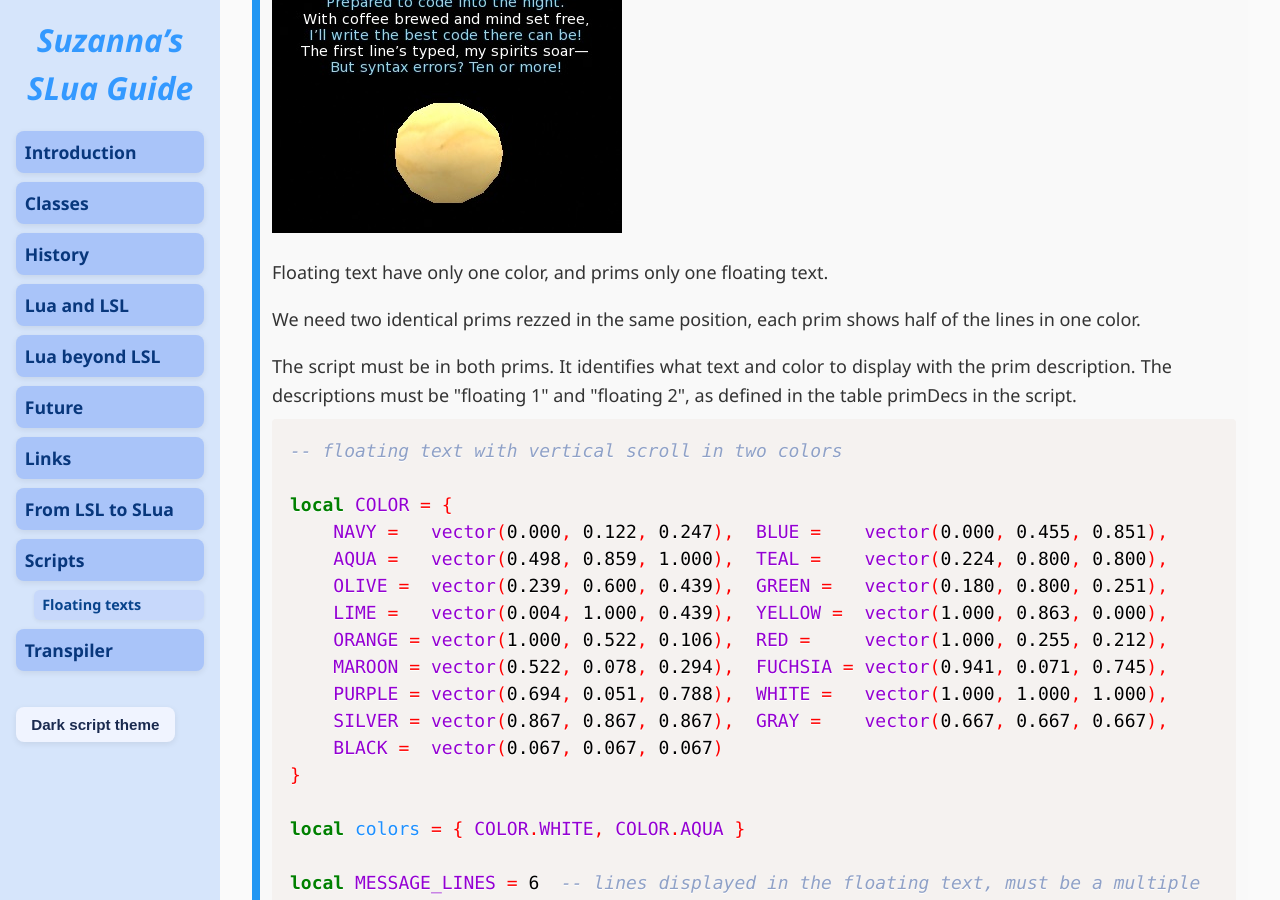
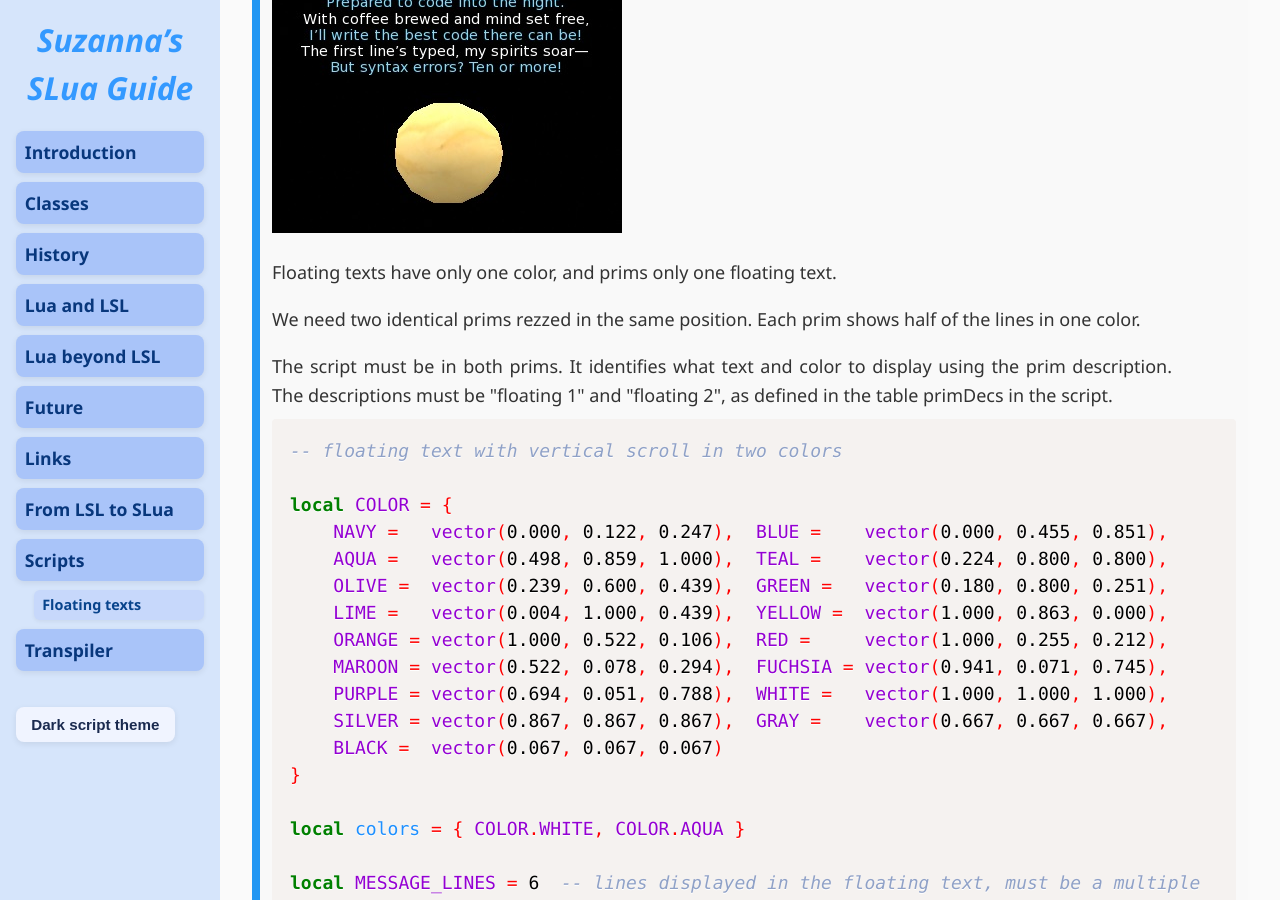
Before and after one commit to Suzanna-Linn/slua, a Jekyll site: the page built from docs/scripts-floating-texts.md, in a window 1280 px wide and 900 px high, scrolled down 7728 px. Built offline with Jekyll 4.4.1, drawn with Linux system fonts in a browser that asks for light colours; nearby versions of some CDN libraries; our own code applies the rules of GitHub Pages for plain Markdown files; comment, search, counter and statistics services are not loaded; some of the changed text lies outside the part shown.

Commit message:
Update scripts-floating-texts.md

```diff
--- a/docs/scripts-floating-texts.md
+++ b/docs/scripts-floating-texts.md
@@ -96,7 +96,7 @@
 
 <div class="script-box beginner">
 <h4>Text alternance</h4>
-<p>A floating that listens for two text in two channels, alternates the text and changes the colors, with different timings</p>
+<p>A floating text that listens for two texts in two channels, alternates the text and changes the colors, with different timings</p>
 <pre class="language-slua"><code class="language-slua">-- floating text with double changing text and changing colors
 
 local COLOR = {
@@ -166,7 +166,7 @@
 
 <div class="script-box beginner">
 <h4>Horizontal scrolling</h4>
-<p>A floating text that scrolls horizontally from left to right (Halloween ambient)</p>
+<p>A floating text that scrolls horizontally from right to left (Halloween ambient)</p>
 <pre class="language-slua"><code class="language-slua">-- floating text with horizontal scrolling
 
 local MESSAGE_LENGTH = 25  -- characters displayed in the floating text
@@ -263,9 +263,9 @@
 <h4>Bicolor</h4>
 <p>A floating text that scrolls using two colors for alternating lines:</p>
 <img src="images/bicolor.jpg" alt="Bicolor">
-<p>Floating text have only one color, and prims only one floating text.</p>
-<p>We need two identical prims rezzed in the same position, each prim shows half of the lines in one color.</p>
-<p>The script must be in both prims. It identifies what text and color to display with the prim description. The descriptions must be "floating 1" and "floating 2", as defined in the table primDecs in the script.</p>
+<p>Floating texts have only one color, and prims only one floating text.</p>
+<p>We need two identical prims rezzed in the same position. Each prim shows half of the lines in one color.</p>
+<p>The script must be in both prims. It identifies what text and color to display using the prim description. The descriptions must be "floating 1" and "floating 2", as defined in the table primDecs in the script.</p>
 <pre class="language-slua"><code class="language-slua">-- floating text with vertical scroll in two colors
 
 local COLOR = {
@@ -389,7 +389,5 @@
     ll.SetText(text, color, alpha)
 else
     ll.OwnerSay(primDesc .. " is not in the table")
-end
-
-</code></pre>
+end</code></pre>
 </div>
```
